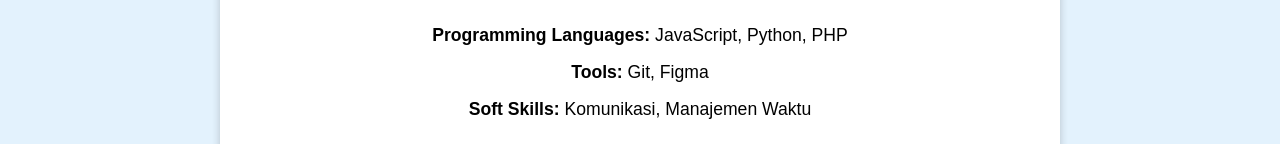
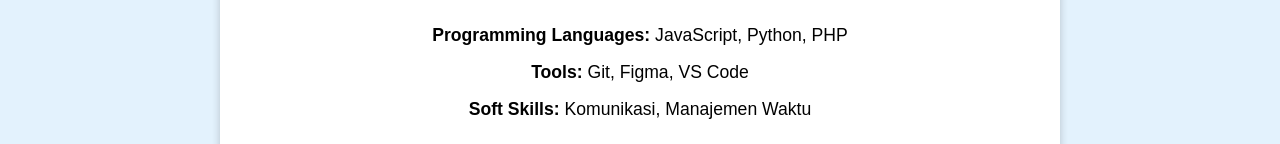
Before and after one commit to shafwah09/shafwah, a plain HTML site: page index.html in a window 1280 px wide. Shown: the part 1227-1371 px from the top of the page. Drawn offline with Linux system fonts and the light colour scheme.

Commit message:
Update index.html

```diff
--- a/index.html
+++ b/index.html
@@ -92,7 +92,7 @@
     <h2>Skillset</h2>
     <ul>
         <li><strong>Programming Languages:</strong> JavaScript, Python, PHP</li>
-        <li><strong>Tools:</strong> Git, Figma</li>
+        <li><strong>Tools:</strong> Git, Figma, VS Code</li>
         <li><strong>Soft Skills:</strong> Komunikasi, Manajemen Waktu</li>
     </ul>
 </section>
```
